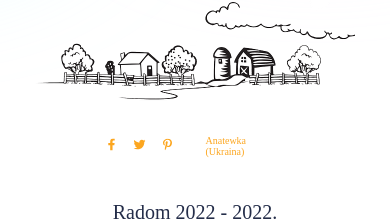
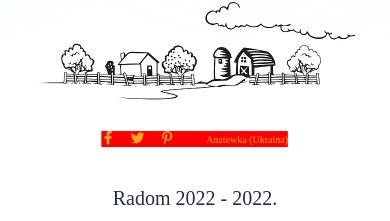
Before and after one commit to AdamBabinicz/skrzypek-na-dachu, a React (Create React App) app: page / in a window 390 px wide. Shown: the part 7913-8134 px from the top of the page. Built offline with nearby package versions, Linux system fonts and the light colour scheme; a web font is replaced by a local one.

Commit message:
f-content

```diff
--- a/src/components/Footer/Footer.css
+++ b/src/components/Footer/Footer.css
@@ -25,9 +25,9 @@
 .f-icons {
   display: flex;
   gap: 2rem;
-  font-size: 1.5rem;
 }
-.f-icons a {
+.f-icons a svg {
+  font-size: 1.7rem;
   color: var(--orange);
   transition: all 0.4s ease-in-out;
 }
@@ -42,6 +42,8 @@
 
 @media screen and (max-width: 480px) {
   .f-content {
+    width: max-content;
     transform: scale(0.5);
+    background: red;
   }
 }
```
